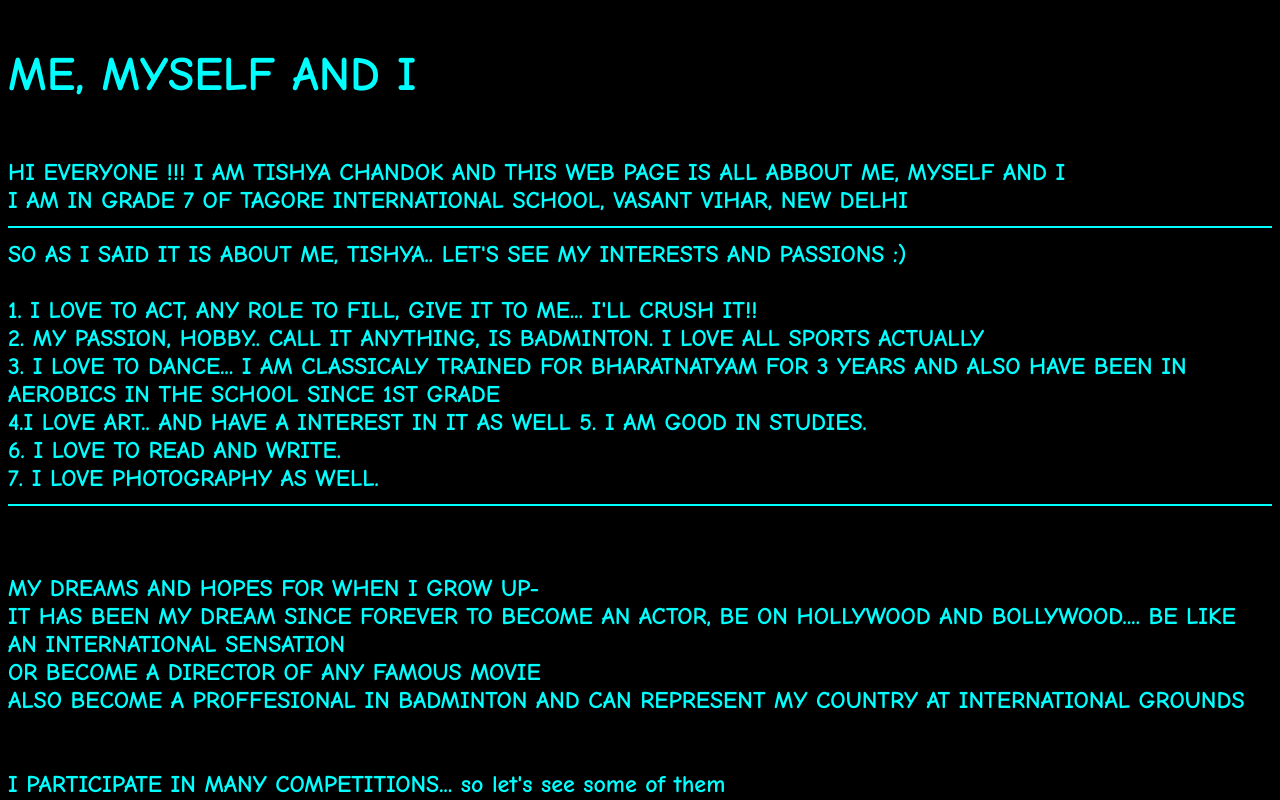
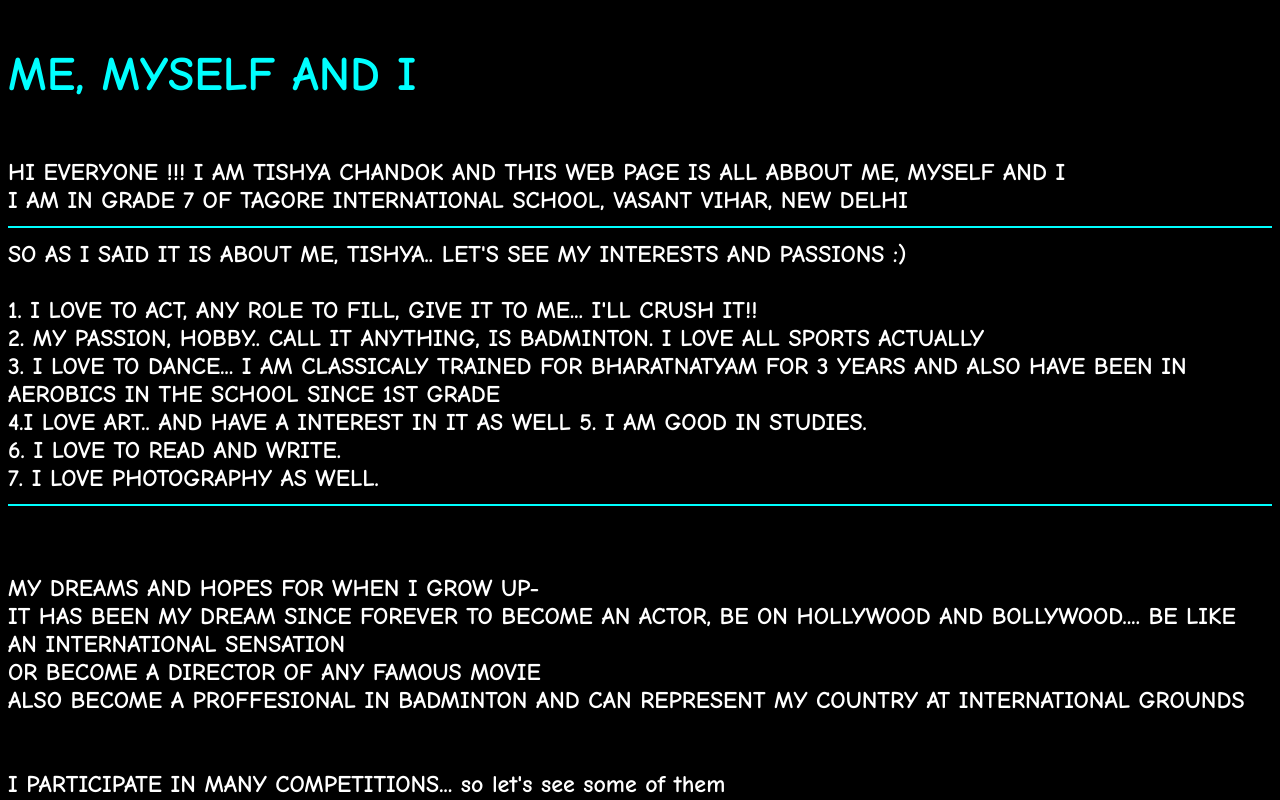
Before and after one commit to TishyaChandok/tishyachandok.github.io, a plain HTML site: page index.html in a window 1280 px wide. Shown: the top 800 px of the page. Drawn offline with Linux system fonts and the light colour scheme.

Commit message:
Update index.html

```diff
--- a/index.html
+++ b/index.html
@@ -8,7 +8,7 @@
    </head>
   <body bgcolor="black">
 
-  <h1><font size="5px" style="font-family: 'Comic Neue', cursive;" color="cyan">
+  <h1><font size="5px" style="font-family: 'Comic Neue', cursive;" color="white">
 <b><font size="32px" color="cyan">ME, MYSELF AND I</font></b> <br><br><br>
 HI EVERYONE !!! I AM TISHYA CHANDOK AND THIS WEB PAGE IS ALL ABBOUT ME, MYSELF AND I<br>
 I AM IN GRADE 7 OF TAGORE INTERNATIONAL SCHOOL, VASANT VIHAR, NEW DELHI<hr color="cyan">
```
